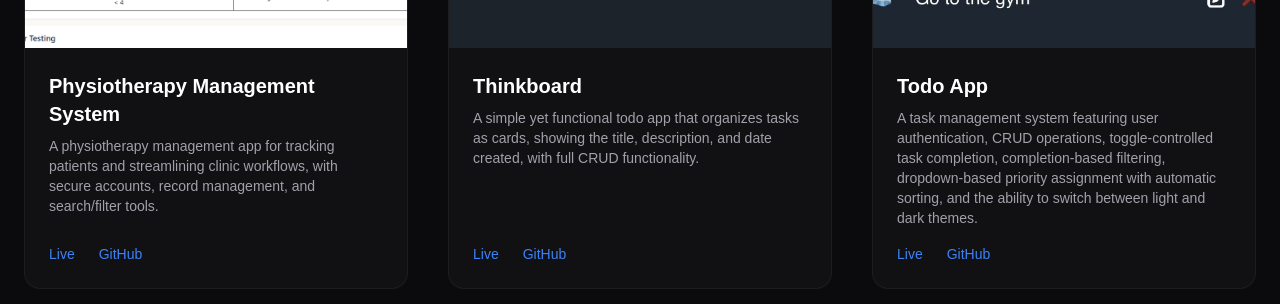
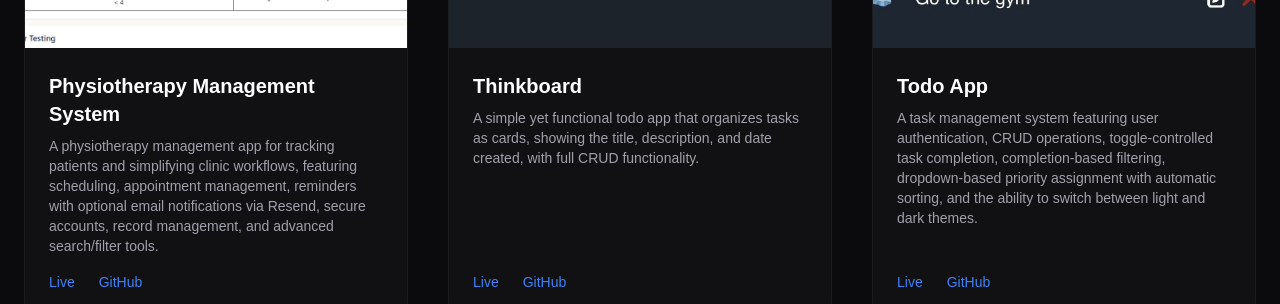
Before and after one commit to lauras14159/portfolio, a React (Vite) app: page / in a window 1280 px wide. Shown: the part 1780-2084 px from the top of the page. Built offline with nearby package versions, Linux system fonts and the light colour scheme.

Commit message:
update description

```diff
--- a/src/components/Projects.jsx
+++ b/src/components/Projects.jsx
@@ -2,7 +2,7 @@ const webProjects = [
   {
     title: "Physiotherapy Management System",
     description:
-      "A physiotherapy management app for tracking patients and streamlining clinic workflows, with secure accounts, record management, and search/filter tools.",
+      "A physiotherapy management app for tracking patients and simplifying clinic workflows, featuring scheduling, appointment management, reminders with optional email notifications via Resend, secure accounts, record management, and advanced search/filter tools.",
     image: "/web/reapers_log.png",
     live: "https://reapers-log.vercel.app/",
     github: "https://github.com/lauras14159/reapers-log",
```
